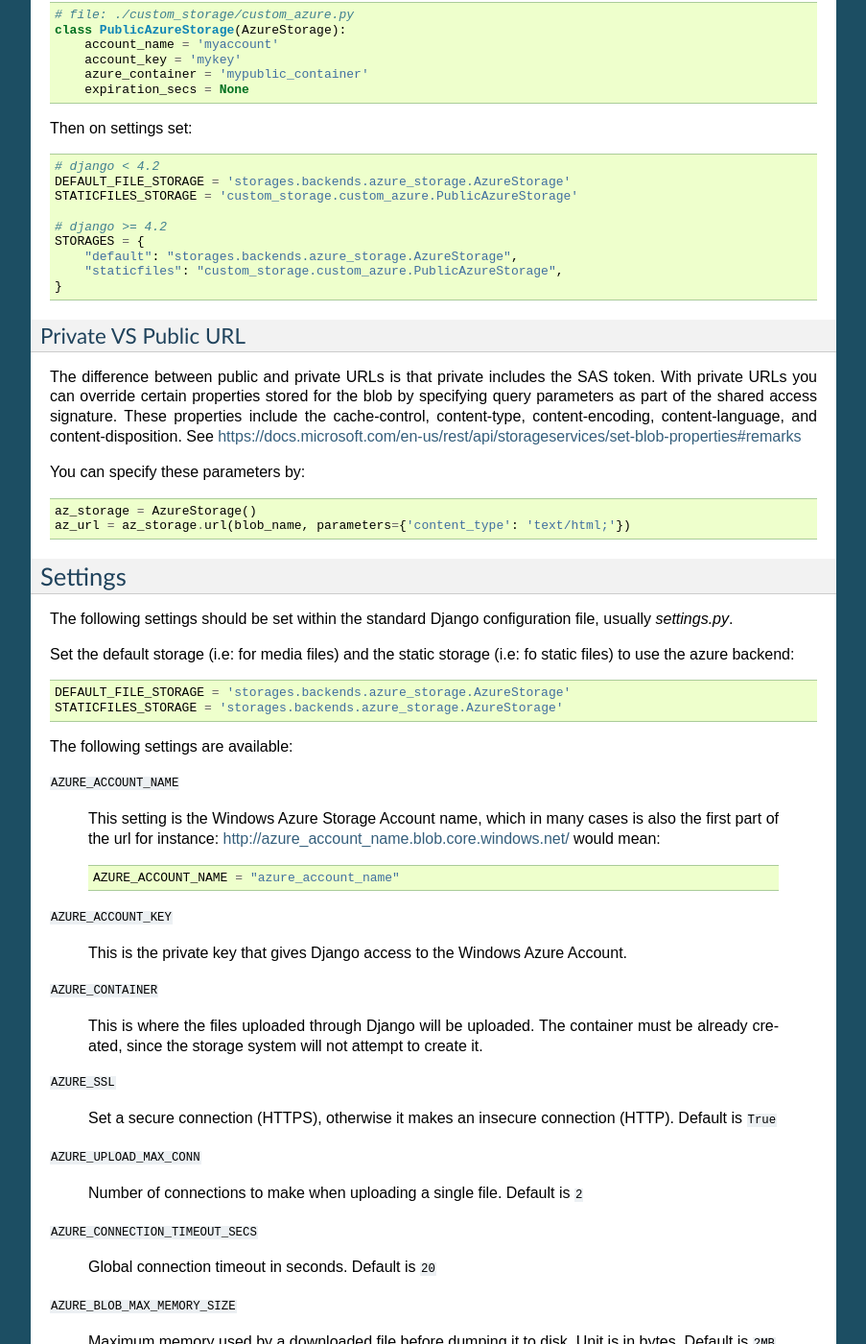
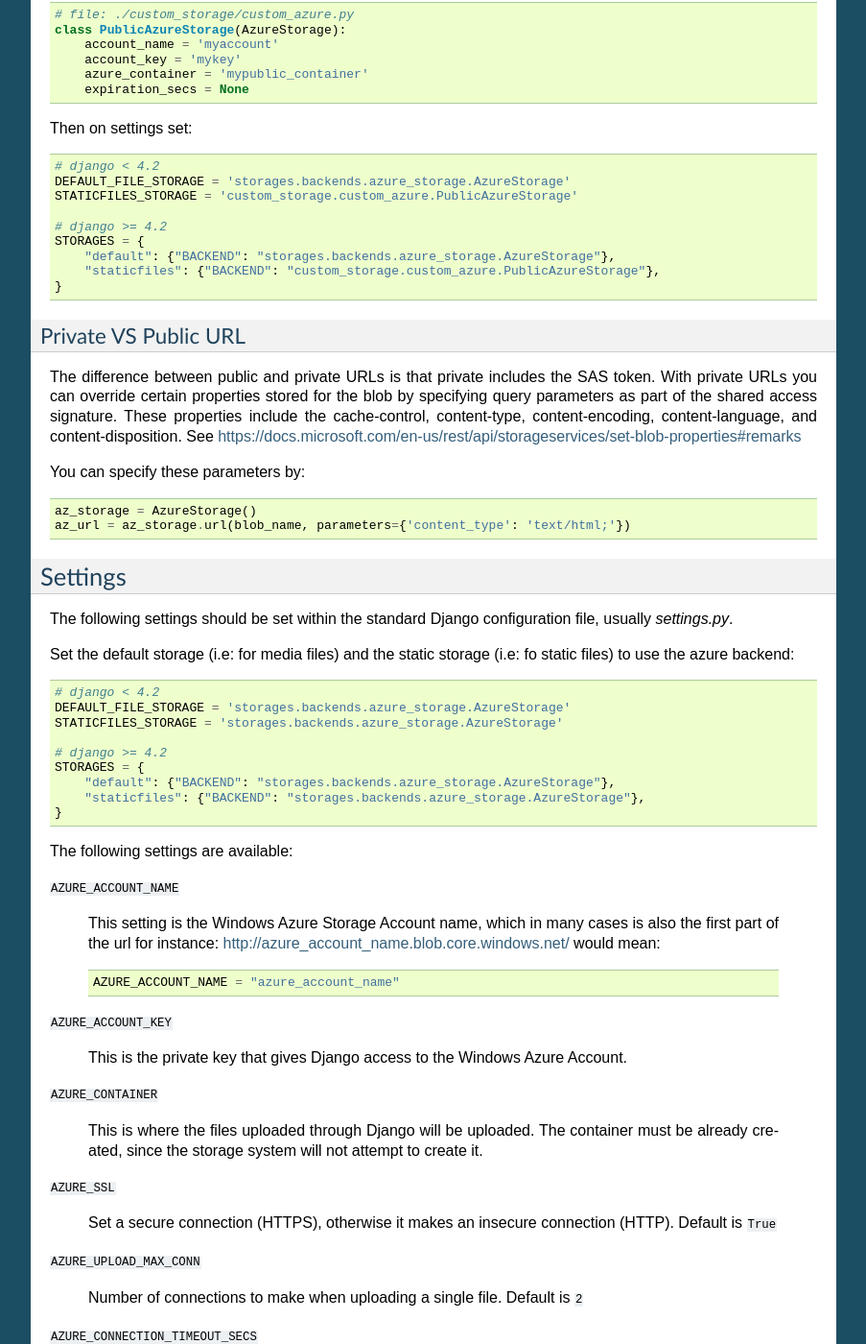
Before and after one commit to jschneier/django-storages, a Sphinx documentation site: the page built from docs/backends/azure.rst, in a window 1280 px wide and 1400 px high, scrolled down 855 px. Shown: the whole window at 96% size, without its empty margins (198-1101 px from the left). Built offline with Sphinx 7.4.7, drawn with Linux system fonts in a browser that asks for light colours.

Commit message:
Squashed commit of the following:
commit 05910cb7a4defebc12be146146c3c0347d5d0780
Author: Phil Gyford <phil@gyford.com>
Date:   Wed Apr 5 15:29:46 2023 +0100

    Update azure.rst

    Fix settings for Django 4.2

```diff
--- a/docs/backends/azure.rst
+++ b/docs/backends/azure.rst
@@ -64,8 +64,8 @@
 
     # django >= 4.2
     STORAGES = {
-        "default": "storages.backends.azure_storage.AzureStorage",
-        "staticfiles": "custom_storage.custom_azure.PublicAzureStorage",
+        "default": {"BACKEND": "storages.backends.azure_storage.AzureStorage"},
+        "staticfiles": {"BACKEND": "custom_storage.custom_azure.PublicAzureStorage"},
     }
 
 +++++++++++++++++++++
@@ -93,8 +93,15 @@
 Set the default storage (i.e: for media files) and the static storage
 (i.e: fo static files) to use the azure backend::
 
+    # django < 4.2
     DEFAULT_FILE_STORAGE = 'storages.backends.azure_storage.AzureStorage'
     STATICFILES_STORAGE = 'storages.backends.azure_storage.AzureStorage'
+
+    # django >= 4.2
+    STORAGES = {
+        "default": {"BACKEND": "storages.backends.azure_storage.AzureStorage"},
+        "staticfiles": {"BACKEND": "storages.backends.azure_storage.AzureStorage"},
+    }
 
 The following settings are available:
 
```
